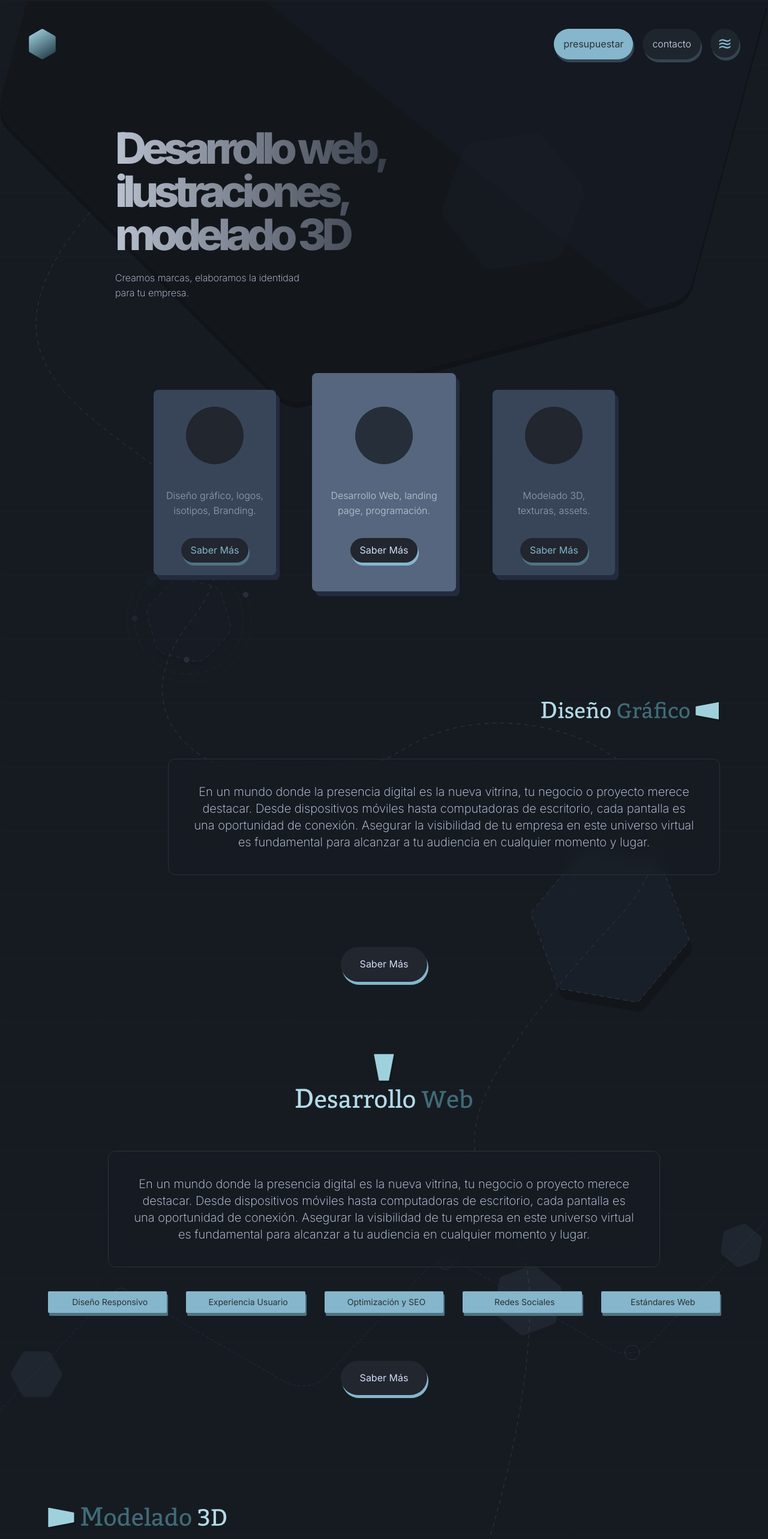
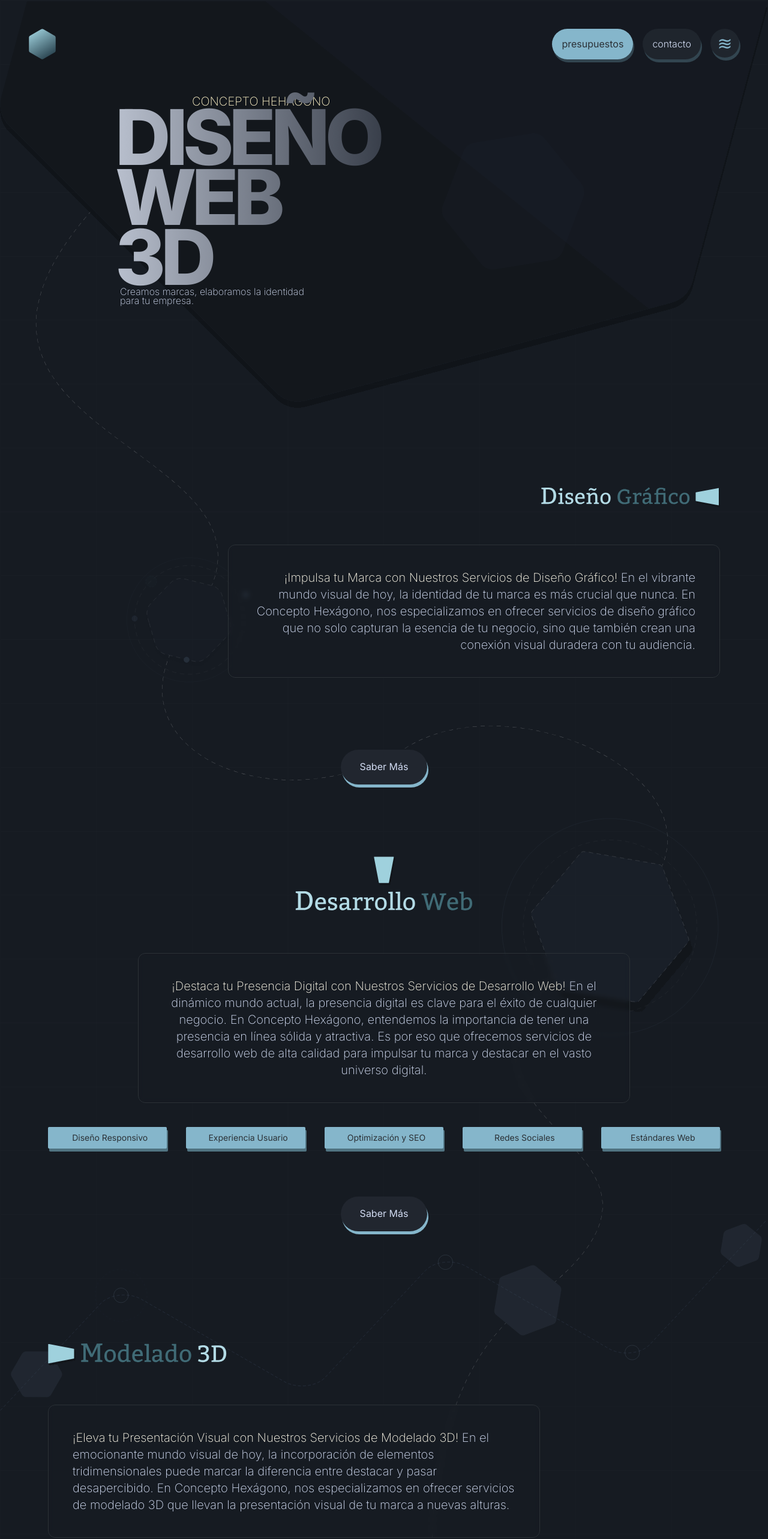
Before and after one commit to GRAMAPHENIA/hexagono, a Next.js app: page / in a window 1280 px wide. Shown: the top 2566 px of the page at 60% size. Built offline with nearby package versions, Linux system fonts and the light colour scheme.

Commit message:
mods-fixs

```diff
--- a/src/app/page.jsx
+++ b/src/app/page.jsx
@@ -12,7 +12,7 @@ const Home = () => {
         <Navbar />
         <Header />
       </section>
-      <Cards />
+      {/* <Cards /> */}
       <Servicios />
     </main>
   );
--- a/src/components/DesarrolloWeb.jsx
+++ b/src/components/DesarrolloWeb.jsx
@@ -4,33 +4,18 @@ const DesarrolloWeb = () => {
   const caracteristicas = [
     {
       titulo: "Diseño Responsivo",
-      descripcion:
-        "Asegura que las páginas web se vean y funcionen bien en una variedad de dispositivos, como computadoras de escritorio, tabletas y teléfonos móviles.",
-      imagen: "/fondo/adornos/polygono-detalle-web.svg",
     },
     {
       titulo: "Experiencia Usuario",
-      descripcion:
-        "Crea diseños intuitivos y atractivos que mejoren la experiencia del usuario y la retención de visitantes.",
-      imagen: "/fondo/adornos/polygono-detalle-web.svg",
     },
     {
       titulo: "Optimización y SEO",
-      descripcion:
-        "Garantiza páginas rápidas y eficientes para mejorar el SEO y la satisfacción del usuario.",
-      imagen: "/fondo/adornos/polygono-detalle-web.svg",
     },
     {
       titulo: "Redes Sociales",
-      descripcion:
-        "Facilita la interacción social al integrar botones de compartir y feeds de redes sociales según sea necesario.",
-      imagen: "/fondo/adornos/polygono-detalle-web.svg",
     },
     {
       titulo: "Estándares Web",
-      descripcion:
-        "Asegúrate de que el sitio web cumple con los estándares y las mejores prácticas web para garantizar la compatibilidad y la accesibilidad.",
-      imagen: "/fondo/adornos/polygono-detalle-web.svg",
     },
   ];
 
@@ -45,17 +30,20 @@ const DesarrolloWeb = () => {
             height={100}
             className="py-10"
           />
-          <p className="text-[var(--font-light)] text-xl font-extralight text-center max-w-[920px] pb-10 border border-[var(--button-dark)]  p-10 rounded-xl bg-[rgba(255, 255, 255, 0.1)] backdrop-blur-md">
-            En un mundo donde la presencia digital es la nueva vitrina, tu
-            negocio o proyecto merece destacar. Desde dispositivos móviles hasta
-            computadoras de escritorio, cada pantalla es una oportunidad de
-            conexión. Asegurar la visibilidad de tu empresa en este universo
-            virtual es fundamental para alcanzar a tu audiencia en cualquier
-            momento y lugar.
+          <p className="text-[var(--font-light)] text-xl font-extralight text-center max-w-[820px] pb-10 border border-[var(--button-dark)] p-10 rounded-xl bg-[rgba(255, 255, 255, 0.1)] backdrop-blur-sm">
+            <span className="text-amber-50">
+              ¡Destaca tu Presencia Digital con Nuestros Servicios de Desarrollo
+              Web!
+            </span>{" "}
+            En el dinámico mundo actual, la presencia digital es clave para el
+            éxito de cualquier negocio. En Concepto Hexágono, entendemos la
+            importancia de tener una presencia en línea sólida y atractiva. Es
+            por eso que ofrecemos servicios de desarrollo web de alta calidad
+            para impulsar tu marca y destacar en el vasto universo digital.
           </p>
         </figure>
         <section className="grid lg:grid-cols-5 justify-center gap-8 pt-10">
-          {caracteristicas.map(({ titulo, descripcion, imagen }, index) => (
+          {caracteristicas.map(({ titulo }, index) => (
             <div
               className="col-span-1 flex justify-center items-center bg-[var(--font-semi-light)] p-2 py-2 rounded-sm sombra-inactiva"
               key={index}
--- a/src/components/Grafico.jsx
+++ b/src/components/Grafico.jsx
@@ -12,13 +12,15 @@ const Grafico = () => {
             height={200}
             className="py-10"
           />
-          <p className="text-[var(--font-light)] text-xl font-extralight text-center max-w-[920px] pb-10 border border-[var(--button-dark)]  p-10 rounded-xl bg-[rgba(255, 255, 255, 0.1)] backdrop-blur-md">
-            En un mundo donde la presencia digital es la nueva vitrina, tu
-            negocio o proyecto merece destacar. Desde dispositivos móviles hasta
-            computadoras de escritorio, cada pantalla es una oportunidad de
-            conexión. Asegurar la visibilidad de tu empresa en este universo
-            virtual es fundamental para alcanzar a tu audiencia en cualquier
-            momento y lugar.
+          <p className="text-[var(--font-light)] text-xl font-extralight text-right max-w-[820px] pb-10 border border-[var(--button-dark)]  p-10 rounded-xl bg-[rgba(255, 255, 255, 0.1)] backdrop-blur-sm">
+            <span className="text-amber-50">
+              ¡Impulsa tu Marca con Nuestros Servicios de Diseño Gráfico!
+            </span>{" "}
+            En el vibrante mundo visual de hoy, la identidad de tu marca es más
+            crucial que nunca. En Concepto Hexágono, nos especializamos en
+            ofrecer servicios de diseño gráfico que no solo capturan la esencia
+            de tu negocio, sino que también crean una conexión visual duradera
+            con tu audiencia.
           </p>
         </figure>
         <div className="flex justify-center my-20">
--- a/src/components/Header.jsx
+++ b/src/components/Header.jsx
@@ -3,13 +3,17 @@ import React from "react";
 const Header = () => {
   return (
     <>
-      <h1 className="flex justify-start col-span-6 scroll-m-20 text-4xl font-extrabold -tracking-widest lg:text-7xl bg-clip-text text-transparent bg-gradient-to-r from-[var(--gradient-start)] via-[var(--gradient-via)] to-[var(--gradient-end)] mt-16 ml-10 sm:ml-48">
-        Desarrollo web,
+      <p className="text-sm absolute top-[145px] left-[22px] lg:text-xl lg:top-[155px] lg:left-[128px] font-extralight uppercase col-span-5 sm:ml-48 sm:w-80 text-[--font-light] text-amber-100">
+        concepto hehagono
+      </p>
+      <h1 className="lg:relative flex justify-start col-span-6 text-7xl font-extrabold lg:-tracking-[.5rem] lg:text-9xl bg-clip-text text-transparent bg-gradient-to-r from-[var(--gradient-start)] via-[var(--gradient-via)] to-[var(--gradient-end)] ml-5 sm:ml-48 lg:leading-[100px] pt-8 uppercase">
+        diseño
         <br />
-        ilustraciones, <br />
-        modelado 3D
+        web
+        <br />
+        3D
       </h1>
-      <p className="font-extralight col-span-5 mt-6 ml-10 sm:ml-48 sm:w-80 text-[--font-light] mb-20">
+      <p className="font-extralight col-span-5 ml-8 pl-2 sm:ml-48 sm:w-80 text-[--font-light] mb-20 lg:leading-[15px] ">
         Creamos marcas, elaboramos la identidad para tu empresa.
       </p>
     </>
--- a/src/components/Modelado3D.jsx
+++ b/src/components/Modelado3D.jsx
@@ -12,13 +12,16 @@ const Modelado3D = () => {
             height={200}
             className="py-10"
           />
-          <p className="text-[var(--font-light)] text-xl font-extralight text-center max-w-[920px] pb-10 border border-[var(--button-dark)]  p-10 rounded-xl bg-[rgba(255, 255, 255, 0.1)] backdrop-blur-md">
-            En un mundo donde la presencia digital es la nueva vitrina, tu
-            negocio o proyecto merece destacar. Desde dispositivos móviles hasta
-            computadoras de escritorio, cada pantalla es una oportunidad de
-            conexión. Asegurar la visibilidad de tu empresa en este universo
-            virtual es fundamental para alcanzar a tu audiencia en cualquier
-            momento y lugar.
+          <p className="text-[var(--font-light)] text-xl font-extralight text-left max-w-[820px] pb-10 border border-[var(--button-dark)]  p-10 rounded-xl bg-[rgba(255, 255, 255, 0.1)] backdrop-blur-sm">
+            <span className="text-amber-50">
+              ¡Eleva tu Presentación Visual con Nuestros Servicios de Modelado
+              3D!
+            </span>{" "}
+            En el emocionante mundo visual de hoy, la incorporación de elementos
+            tridimensionales puede marcar la diferencia entre destacar y pasar
+            desapercibido. En Concepto Hexágono, nos especializamos en ofrecer
+            servicios de modelado 3D que llevan la presentación visual de tu
+            marca a nuevas alturas.
           </p>
         </figure>
         <div className="flex justify-center my-20">
--- a/src/components/Navbar.jsx
+++ b/src/components/Navbar.jsx
@@ -15,7 +15,7 @@ const Navbar = () => {
           </li>
           <li className="space-x-4 flex flex-row align-middle">
             <button className="text-[var(--button-dark)] hidden lg:block bg-[var(--font-semi-light)] px-4 py-2 rounded-full sombra">
-              presupuestar
+              presupuestos
             </button>
             <button className="font-light hidden lg:block bg-[var(--card-dark)] text-[var(--font-light)] px-4 py-2 rounded-full sombra">
               contacto
--- a/src/components/Servicios.jsx
+++ b/src/components/Servicios.jsx
@@ -7,7 +7,7 @@ import Modelado3D from "@/components/Modelado3D.jsx";
 const Servicios = () => {
   return (
     <>
-      <section className=" px-20">
+      <section className="lg:pt-10 px-8 lg:px-20">
         <Grafico />
         <DesarrolloWeb />
         <Modelado3D />
```
Also changed, not shown: public/fondo/fondo-completo-mod.svg.
